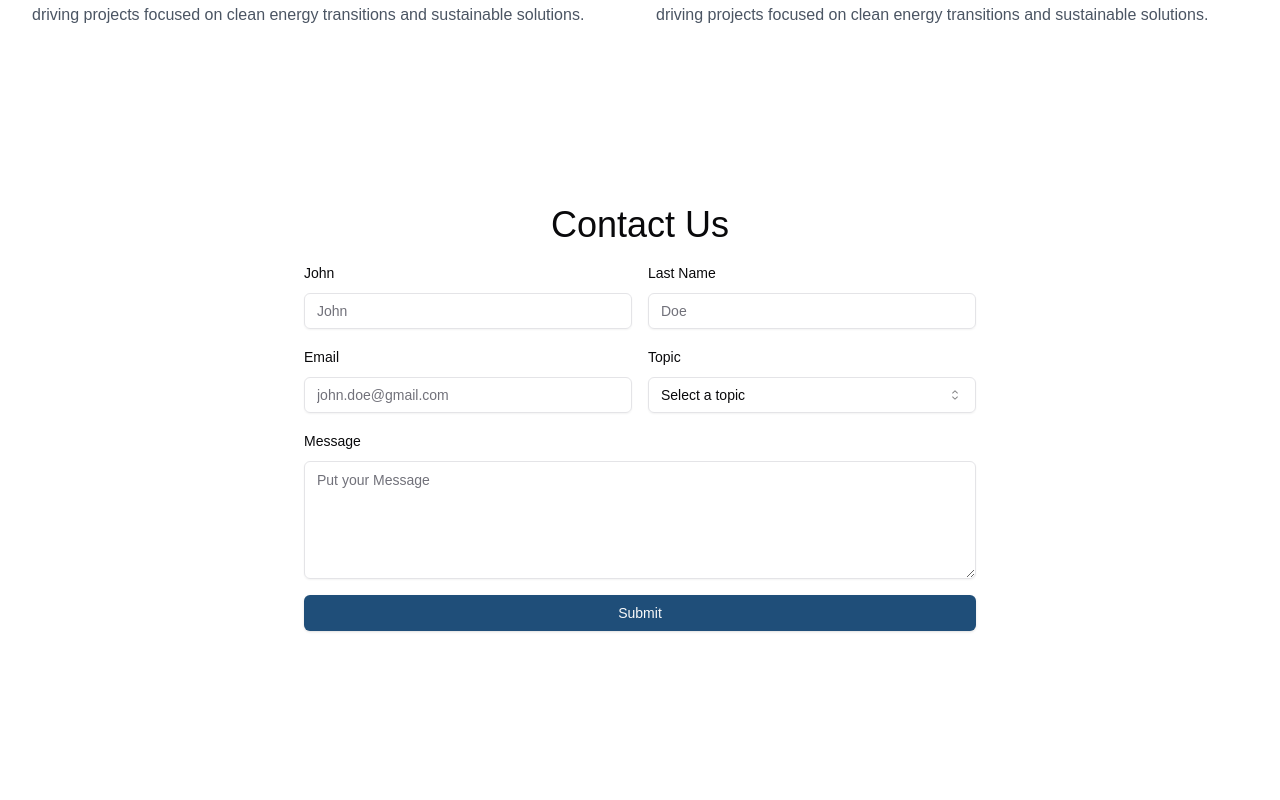
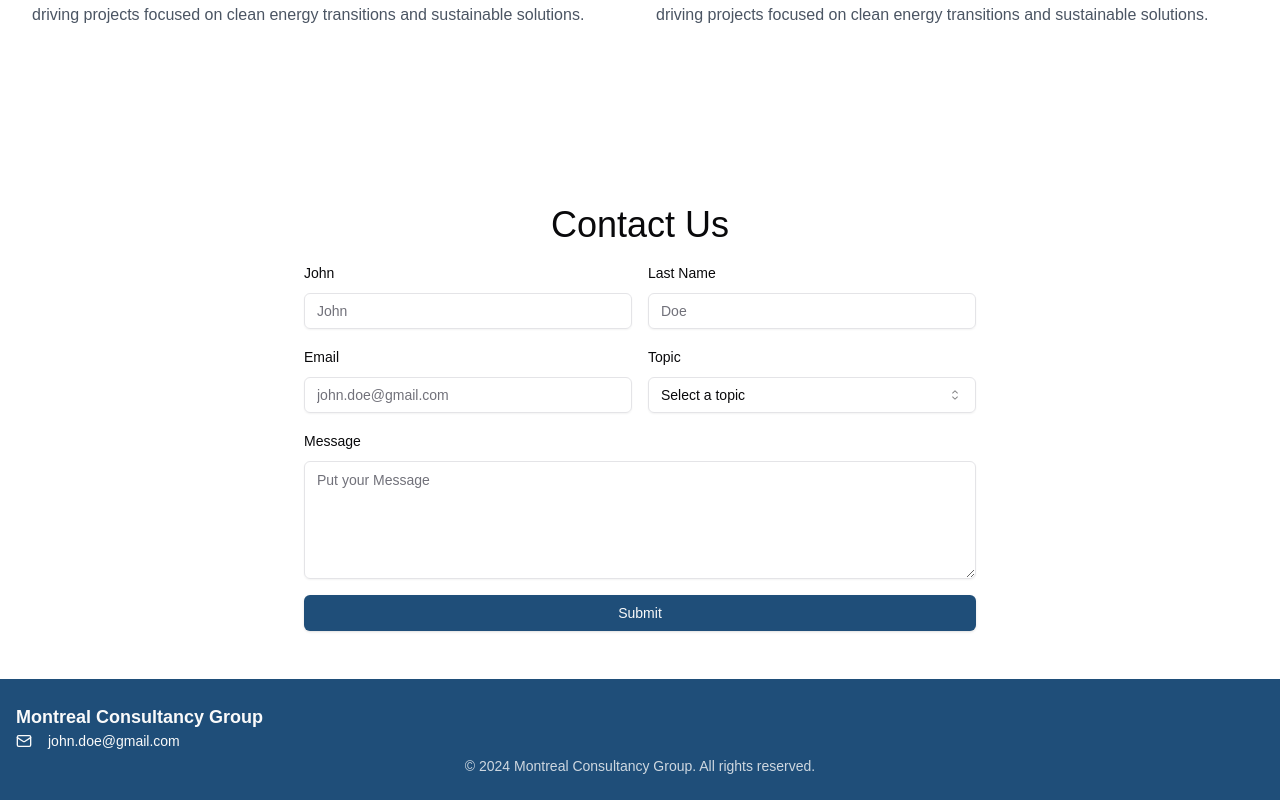
Before and after one commit to 2015jtw/Goodman-Robb, a Next.js app: page / in a window 1280 px wide. Shown: the part 3767-4567 px from the top of the page. Before the commit the page ends 4446 px from the top, so only its background shows below. Built offline with nearby package versions, Linux system fonts and the light colour scheme.

Commit message:
added footer

```diff
--- a/src/app/layout.tsx
+++ b/src/app/layout.tsx
@@ -1,6 +1,7 @@
 import type { Metadata } from "next";
 import localFont from "next/font/local";
 import "./globals.css";
+import Footer from "@/components/Footer";
 
 const geistSans = localFont({
   src: "./fonts/GeistVF.woff",
@@ -29,6 +30,7 @@ export default function RootLayout({
         className={`${geistSans.variable} ${geistMono.variable} antialiased`}
       >
         {children}
+        <Footer />
       </body>
     </html>
   );
--- /dev/null
+++ b/src/components/Footer.tsx
@@ -0,0 +1,34 @@
+import Link from "next/link";
+import { Mail } from "lucide-react";
+import { Button } from "@/components/ui/button";
+
+export default function Footer() {
+  return (
+    <footer className="bg-primary text-primary-foreground">
+      <div className="container px-4 py-6 mx-auto">
+        <div className="flex flex-col">
+          <div className="text-center md:text-left">
+            <h3 className="text-lg font-bold">Montreal Consultancy Group</h3>
+            <Button
+              variant="link"
+              className="p-0 h-auto text-primary-foreground hover:text-primary-foreground/80"
+              asChild
+            >
+              <Link
+                href="mailto:john.doe@gmail.com"
+                className="flex items-center"
+              >
+                <Mail className="mr-2 h-4 w-4" />
+                john.doe@gmail.com
+              </Link>
+            </Button>
+          </div>
+          <p className="text-sm text-primary-foreground/80 text-center">
+            &copy; {new Date().getFullYear()} Montreal Consultancy Group. All
+            rights reserved.
+          </p>
+        </div>
+      </div>
+    </footer>
+  );
+}
```
